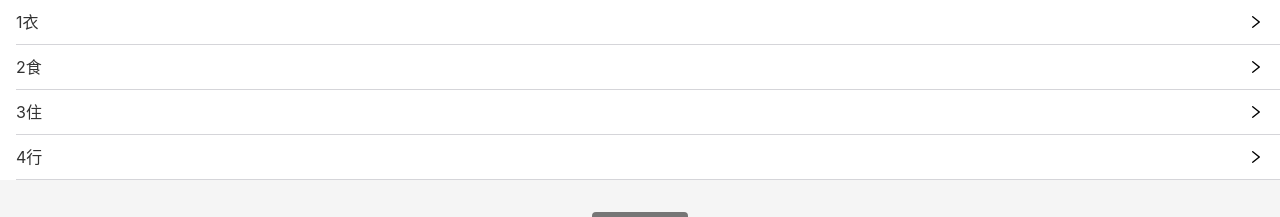
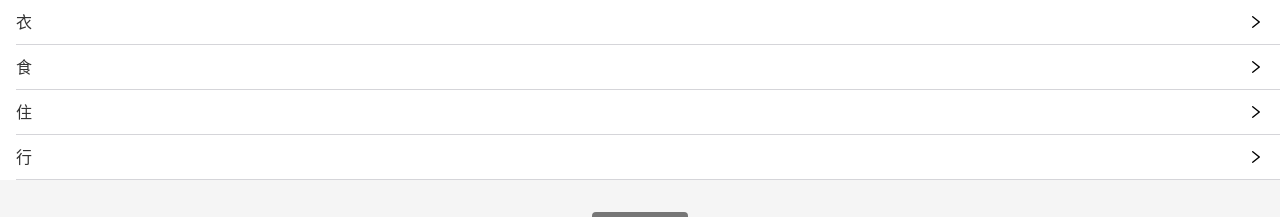
Before and after one commit to eggs530/morney-react-1, a React app: page /#/tags in a window 1280 px wide. Shown: the top 217 px of the page. Built offline with nearby package versions, Linux system fonts and the light colour scheme.

Commit message:
删除无用代码

```diff
--- a/src/views/Tags.tsx
+++ b/src/views/Tags.tsx
@@ -34,7 +34,7 @@
                 {tags.map(tag =>
                     <li key={tag.id}>
                         <Link to={'/tags/' + tag.id}>
-                            <span className="oneLine">{tag.id}{tag.name}</span>
+                            <span className="oneLine">{tag.name}</span>
                             <Icon name="right"/>
                         </Link>
                     </li>
```
